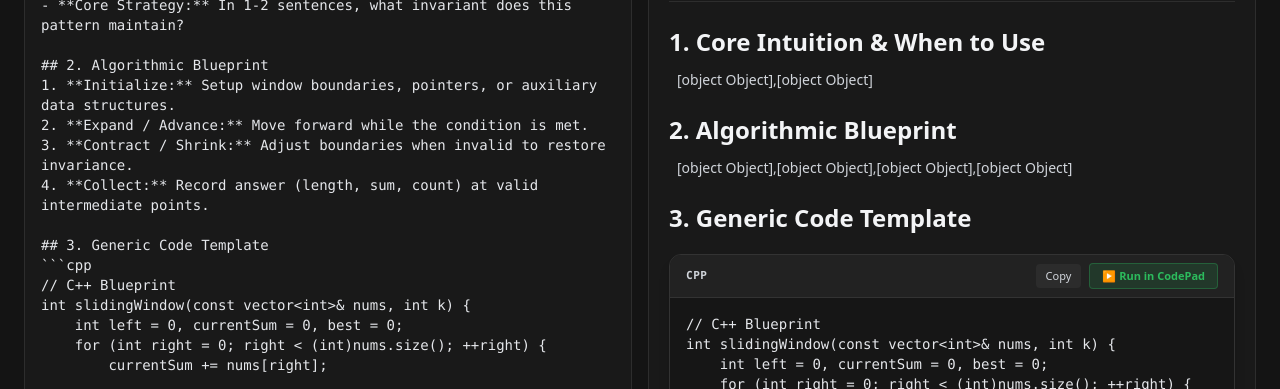
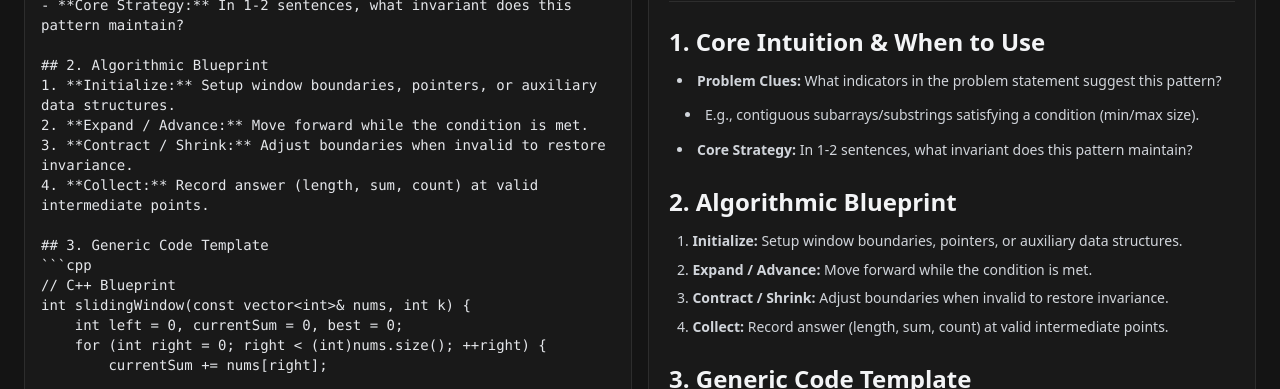
Before and after one commit to abhinandanmishra1/Leetcode-Ide, a React (Vite) app in the folder client/: page /learnings/new in a window 1280 px wide. Shown: the part 359-748 px from the top of the page. Built offline with nearby package versions, Linux system fonts and the light colour scheme; no server answers.

Commit message:
feat: add ToastContext for notifications and template replacement confirmation modal

```diff
--- a/client/src/components/Learnings/MarkdownRenderer.jsx
+++ b/client/src/components/Learnings/MarkdownRenderer.jsx
@@ -1,6 +1,6 @@
 import React, { useMemo, useRef } from "react";
 import { useNavigate } from "react-router-dom";
-import { marked } from "marked";
+import { Marked } from "marked";
 import DOMPurify from "dompurify";
 import { LANGUAGES } from "../../constants/languages";
 
@@ -24,14 +24,10 @@ function escapeHtml(str) {
     .replace(/'/g, "&#039;");
 }
 
-export default function MarkdownRenderer({ content = "", className = "" }) {
-  const navigate = useNavigate();
-  const containerRef = useRef(null);
-
-  const htmlContent = useMemo(() => {
-    if (!content) return "";
-
-    const customRenderer = {
+const markedInstance = new Marked({
+  gfm: true,
+  breaks: true,
+  renderer: {
     code({ text, lang }) {
       const cleanLang = (lang || "code").trim();
       const encodedCode = encodeURIComponent(text);
@@ -65,35 +61,55 @@ export default function MarkdownRenderer({ content = "", className = "" }) {
         </div>
       `;
     },
-      table({ header, rows }) {
+    table(token) {
+      let headerHtml = "";
+      for (let i = 0; i < token.header.length; i++) {
+        headerHtml += this.tablecell(token.header[i]);
+      }
+      headerHtml = `<tr class="border-b border-[#333333]">${headerHtml}</tr>`;
+
+      let rowsHtml = "";
+      for (let i = 0; i < token.rows.length; i++) {
+        let rowHtml = "";
+        for (let j = 0; j < token.rows[i].length; j++) {
+          rowHtml += this.tablecell(token.rows[i][j]);
+        }
+        rowsHtml += `<tr class="border-b border-[#262626] hover:bg-[#222222]/50 transition-colors">${rowHtml}</tr>`;
+      }
+
       return `
         <div class="overflow-x-auto my-5 rounded-lg border border-[#333333]">
           <table class="min-w-full divide-y divide-[#333333] text-left text-xs sm:text-sm">
             <thead class="bg-[#1f1f1f] text-gray-300 uppercase tracking-wider font-semibold text-[11px]">
-                ${header}
+              ${headerHtml}
             </thead>
             <tbody class="divide-y divide-[#2a2a2a] bg-[#161616] text-gray-300">
-                ${rows}
+              ${rowsHtml}
             </tbody>
           </table>
         </div>
       `;
     },
-      tablecell({ content: cellContent, header }) {
-        const tag = header ? "th" : "td";
-        const cls = header
+    tablecell(token) {
+      const tag = token.header ? "th" : "td";
+      const align = token.align ? ` align="${token.align}"` : "";
+      const cls = token.header
         ? "px-4 py-2.5 text-xs font-semibold text-gray-200"
         : "px-4 py-2 text-xs sm:text-sm text-gray-300";
-        return `<${tag} class="${cls}">${cellContent}</${tag}>`;
+      const content = this.parser.parseInline(token.tokens);
+      return `<${tag}${align} class="${cls}">${content}</${tag}>`;
     },
-      blockquote({ text }) {
+    blockquote(token) {
+      const content = this.parser.parse(token.tokens);
       return `
         <blockquote class="my-4 border-l-4 border-[#ffa116] bg-[#ffa116]/10 px-4 py-2.5 rounded-r-lg text-xs sm:text-sm text-gray-300 italic">
-            ${text}
+          ${content}
         </blockquote>
       `;
     },
-      heading({ text, depth }) {
+    heading(token) {
+      const depth = token.depth;
+      const text = this.parser.parseInline(token.tokens);
       const sizes = {
         1: "text-2xl sm:text-3xl font-extrabold text-white mt-8 mb-4 border-b border-[#2d2d2d] pb-2",
         2: "text-xl sm:text-2xl font-bold text-gray-100 mt-6 mb-3",
@@ -105,41 +121,63 @@ export default function MarkdownRenderer({ content = "", className = "" }) {
       const cls = sizes[depth] || sizes[2];
       return `<h${depth} class="${cls}">${text}</h${depth}>`;
     },
-      link({ href, title, text }) {
-        const titleAttr = title ? ` title="${escapeHtml(title)}"` : "";
+    link(token) {
+      const href = token.href || "#";
+      const titleAttr = token.title ? ` title="${escapeHtml(token.title)}"` : "";
+      const text = this.parser.parseInline(token.tokens);
       return `<a href="${escapeHtml(href)}"${titleAttr} target="_blank" rel="noopener noreferrer" class="text-[#00b4d8] hover:text-[#90e0ef] underline underline-offset-2 transition-colors">${text}</a>`;
     },
-      codespan({ text }) {
-        return `<code class="px-1.5 py-0.5 rounded bg-[#2a2a2a] text-[#ffa116] font-mono text-xs">${text}</code>`;
+    codespan(token) {
+      return `<code class="px-1.5 py-0.5 rounded bg-[#2a2a2a] text-[#ffa116] font-mono text-xs">${escapeHtml(token.text)}</code>`;
     },
-      list({ ordered, items }) {
-        const tag = ordered ? "ol" : "ul";
-        const cls = ordered
+    checkbox({ checked }) {
+      const chk = checked ? 'checked="" ' : "";
+      return `<input ${chk}disabled="" type="checkbox" class="accent-[#ffa116] mr-1.5 mt-0.5 rounded cursor-default shrink-0" />`;
+    },
+    list(token) {
+      let body = "";
+      for (let i = 0; i < token.items.length; i++) {
+        body += this.listitem(token.items[i]);
+      }
+      const tag = token.ordered ? "ol" : "ul";
+      const start = token.ordered && token.start !== 1 ? ` start="${token.start}"` : "";
+      const cls = token.ordered
         ? "list-decimal list-inside my-3 space-y-1.5 pl-2 text-xs sm:text-sm text-gray-300 leading-relaxed"
         : "list-disc list-inside my-3 space-y-1.5 pl-2 text-xs sm:text-sm text-gray-300 leading-relaxed";
-        return `<${tag} class="${cls}">${items}</${tag}>`;
+      return `<${tag}${start} class="${cls}">${body}</${tag}>`;
     },
-      listitem({ text }) {
-        return `<li class="leading-relaxed">${text}</li>`;
+    listitem(item) {
+      let content = this.parser.parse(item.tokens);
+      if (!item.loose && content.startsWith("<p>") && content.endsWith("</p>\n")) {
+        content = content.slice(3, -5);
+      } else if (!item.loose && content.startsWith("<p>") && content.endsWith("</p>")) {
+        content = content.slice(3, -4);
+      }
+      const cls = item.task
+        ? "leading-relaxed list-none -ml-4 my-1 flex items-start space-x-2"
+        : "leading-relaxed my-0.5";
+      return `<li class="${cls}">${content}</li>`;
     },
-      paragraph({ text }) {
-        return `<p class="my-3 text-xs sm:text-sm leading-relaxed text-gray-300">${text}</p>`;
+    paragraph(token) {
+      const content = this.parser.parseInline(token.tokens);
+      return `<p class="my-3 text-xs sm:text-sm leading-relaxed text-gray-300">${content}</p>`;
     },
     hr() {
       return `<hr class="my-6 border-[#333333]" />`;
     },
-    };
-
-    marked.use({
-      gfm: true,
-      breaks: true,
-      renderer: customRenderer,
+  },
 });
 
-    const raw = marked.parse(content);
+export default function MarkdownRenderer({ content = "", className = "" }) {
+  const navigate = useNavigate();
+  const containerRef = useRef(null);
+
+  const htmlContent = useMemo(() => {
+    if (!content) return "";
+    const raw = markedInstance.parse(content);
     return DOMPurify.sanitize(raw, {
-      ADD_TAGS: ["table", "thead", "tbody", "tr", "th", "td", "button", "span", "pre", "code"],
-      ADD_ATTR: ["data-action", "data-code", "data-lang", "target", "rel", "class", "type"],
+      ADD_TAGS: ["table", "thead", "tbody", "tr", "th", "td", "button", "span", "pre", "code", "input"],
+      ADD_ATTR: ["data-action", "data-code", "data-lang", "target", "rel", "class", "type", "disabled", "checked"],
     });
   }, [content]);
 
--- /dev/null
+++ b/client/src/context/ToastContext.jsx
@@ -0,0 +1,97 @@
+import React, { createContext, useContext, useState, useCallback } from "react";
+import { FontAwesomeIcon } from "@fortawesome/react-fontawesome";
+import {
+  faCheckCircle,
+  faCircleExclamation,
+  faCircleInfo,
+  faTriangleExclamation,
+  faXmark,
+} from "@fortawesome/free-solid-svg-icons";
+
+const ToastContext = createContext(null);
+
+export function ToastProvider({ children }) {
+  const [toasts, setToasts] = useState([]);
+
+  const addToast = useCallback((message, type = "info", duration = 4000) => {
+    const id = Date.now() + Math.random().toString(36).substring(2, 6);
+    setToasts((prev) => [...prev, { id, message, type }]);
+    if (duration > 0) {
+      setTimeout(() => {
+        setToasts((prev) => prev.filter((t) => t.id !== id));
+      }, duration);
+    }
+  }, []);
+
+  const removeToast = useCallback((id) => {
+    setToasts((prev) => prev.filter((t) => t.id !== id));
+  }, []);
+
+  const toast = {
+    success: (msg, dur) => addToast(msg, "success", dur),
+    error: (msg, dur = 5000) => addToast(msg, "error", dur),
+    info: (msg, dur) => addToast(msg, "info", dur),
+    warning: (msg, dur = 5000) => addToast(msg, "warning", dur),
+  };
+
+  return (
+    <ToastContext.Provider value={toast}>
+      {children}
+      {/* Toast Notification Stack */}
+      <div className="fixed bottom-5 right-5 z-[99999] flex flex-col space-y-2.5 pointer-events-none max-w-sm w-full px-4">
+        {toasts.map((t) => (
+          <div
+            key={t.id}
+            className={`pointer-events-auto flex items-start space-x-3 p-3.5 rounded-xl border shadow-2xl backdrop-blur-md text-xs transition-all duration-200 animate-in slide-in-from-bottom-3 select-none ${
+              t.type === "error"
+                ? "bg-[#221010]/95 border-red-500/40 text-red-200"
+                : t.type === "success"
+                ? "bg-[#0d2215]/95 border-[#2cbb5d]/40 text-emerald-200"
+                : t.type === "warning"
+                ? "bg-[#281b07]/95 border-amber-500/40 text-amber-200"
+                : "bg-[#1e1e1e]/95 border-[#383838] text-gray-200"
+            }`}
+          >
+            <div className="mt-0.5 shrink-0 text-sm">
+              {t.type === "error" && (
+                <FontAwesomeIcon icon={faCircleExclamation} className="text-red-400" />
+              )}
+              {t.type === "success" && (
+                <FontAwesomeIcon icon={faCheckCircle} className="text-[#2cbb5d]" />
+              )}
+              {t.type === "warning" && (
+                <FontAwesomeIcon icon={faTriangleExclamation} className="text-amber-400" />
+              )}
+              {t.type === "info" && (
+                <FontAwesomeIcon icon={faCircleInfo} className="text-[#00b4d8]" />
+              )}
+            </div>
+            <div className="flex-1 leading-relaxed font-medium">{t.message}</div>
+            <button
+              type="button"
+              onClick={() => removeToast(t.id)}
+              className="text-gray-400 hover:text-white p-0.5 shrink-0 transition-colors"
+            >
+              <FontAwesomeIcon icon={faXmark} className="text-xs" />
+            </button>
+          </div>
+        ))}
+      </div>
+    </ToastContext.Provider>
+  );
+}
+
+export function useToast() {
+  const ctx = useContext(ToastContext);
+  if (!ctx) {
+    return {
+      success: (msg) => console.log("[Success]", msg),
+      error: (msg) => console.error("[Error]", msg),
+      info: (msg) => console.log("[Info]", msg),
+      warning: (msg) => console.warn("[Warning]", msg),
+    };
+  }
+  return ctx;
+}
+
+export default ToastContext;
--- a/client/src/index.jsx
+++ b/client/src/index.jsx
@@ -3,6 +3,7 @@ import ReactDOM from "react-dom/client";
 import { BrowserRouter } from "react-router-dom";
 import { GoogleOAuthProvider } from "@react-oauth/google";
 import { AuthProvider } from "./context/AuthContext";
+import { ToastProvider } from "./context/ToastContext";
 import { TooltipProvider } from "./components/ui/tooltip";
 import "./index.css";
 import App from "./App";
@@ -16,9 +17,11 @@ root.render(
     <GoogleOAuthProvider clientId={googleClientId}>
       <BrowserRouter>
         <AuthProvider>
-          <TooltipProvider delayDuration={150}>
-            <App />
-          </TooltipProvider>
+          <ToastProvider>
+            <TooltipProvider delayDuration={150}>
+              <App />
+            </TooltipProvider>
+          </ToastProvider>
         </AuthProvider>
       </BrowserRouter>
     </GoogleOAuthProvider>
--- a/client/src/pages/LearningDetailPage.jsx
+++ b/client/src/pages/LearningDetailPage.jsx
@@ -22,6 +22,7 @@ import UserAvatar from "../components/common/UserAvatar";
 import DeleteConfirmModal from "../components/common/DeleteConfirmModal";
 import { learningsApi } from "../api";
 import { useAuth } from "../context/AuthContext";
+import { useToast } from "../context/ToastContext";
 
 function formatDate(dateStr) {
   if (!dateStr) return "";
@@ -43,6 +44,7 @@ export default function LearningDetailPage() {
   const { learningId } = useParams();
   const navigate = useNavigate();
   const { user } = useAuth();
+  const toast = useToast();
 
   const [learning, setLearning] = useState(null);
   const [loading, setLoading] = useState(true);
@@ -71,6 +73,7 @@ export default function LearningDetailPage() {
   const handleCopyLink = () => {
     navigator.clipboard.writeText(window.location.href);
     setCopied(true);
+    toast.success("Link copied to clipboard");
     setTimeout(() => setCopied(false), 1800);
   };
 
@@ -78,10 +81,16 @@ export default function LearningDetailPage() {
     setIsDeleting(true);
     try {
       await learningsApi.delete(learningId);
+      toast.success("Learning note deleted");
       navigate("/learnings?tab=mine", { replace: true });
     } catch (err) {
-      alert("Failed to delete note: " + (err.response?.data?.message || err.message));
-      setIsDeleting(false);
+      if (err.response?.status === 404) {
+        toast.info("This note was already removed.");
+        navigate("/learnings?tab=mine", { replace: true });
+      } else {
+        toast.error("Failed to delete note: " + (err.response?.data?.message || err.message));
+        setIsDeleting(false);
+      }
     }
   };
 
--- a/client/src/pages/LearningsHubPage.jsx
+++ b/client/src/pages/LearningsHubPage.jsx
@@ -22,11 +22,13 @@ import AuthModal from "../components/Auth/AuthModal";
 import UserAvatar from "../components/common/UserAvatar";
 import { learningsApi } from "../api";
 import { useAuth } from "../context/AuthContext";
+import { useToast } from "../context/ToastContext";
 
 export default function LearningsHubPage() {
   const navigate = useNavigate();
   const [searchParams, setSearchParams] = useSearchParams();
   const { user } = useAuth();
+  const toast = useToast();
 
   // Active Tab: "mine" or "explore"
   const activeTab = searchParams.get("tab") || (user ? "mine" : "explore");
@@ -132,9 +134,16 @@ export default function LearningsHubPage() {
       await learningsApi.delete(noteToDelete.learningId);
       setLearnings((prev) => prev.filter((item) => item.learningId !== noteToDelete.learningId));
       setNoteToDelete(null);
+      toast.success("Learning note deleted");
       loadData();
     } catch (err) {
-      alert("Failed to delete note: " + (err.response?.data?.message || err.message));
+      if (err.response?.status === 404) {
+        setLearnings((prev) => prev.filter((item) => item.learningId !== noteToDelete.learningId));
+        setNoteToDelete(null);
+        toast.info("This note was already removed.");
+      } else {
+        toast.error("Failed to delete note: " + (err.response?.data?.message || err.message));
+      }
     } finally {
       setIsDeleting(false);
     }
```
Also changed, not shown: client/src/components/Learnings/TemplatePickerModal.jsx (+70 -10 lines), client/src/pages/LearningEditorPage.jsx (+6 -2 lines). Lines whose indentation alone changed are shown as unchanged.
